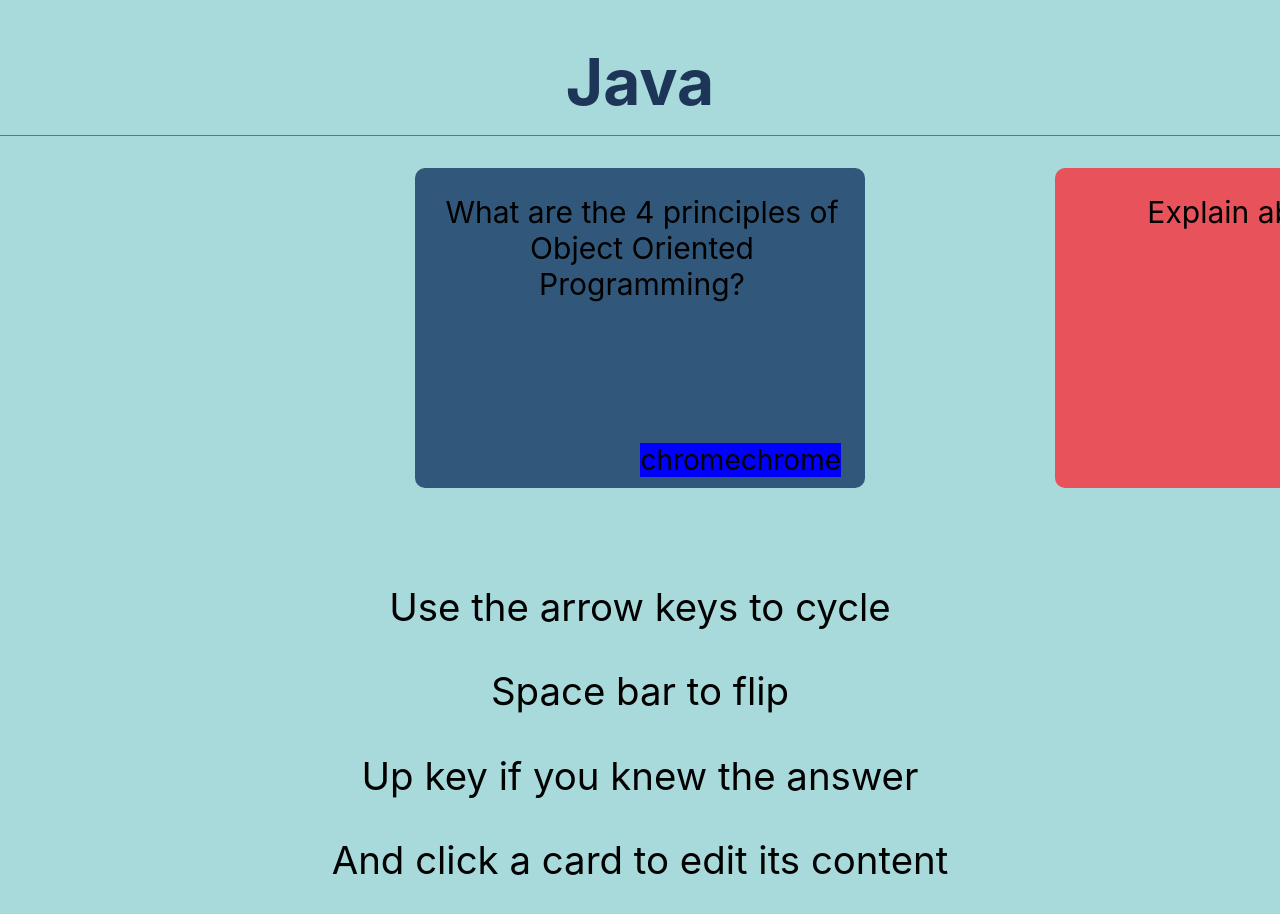
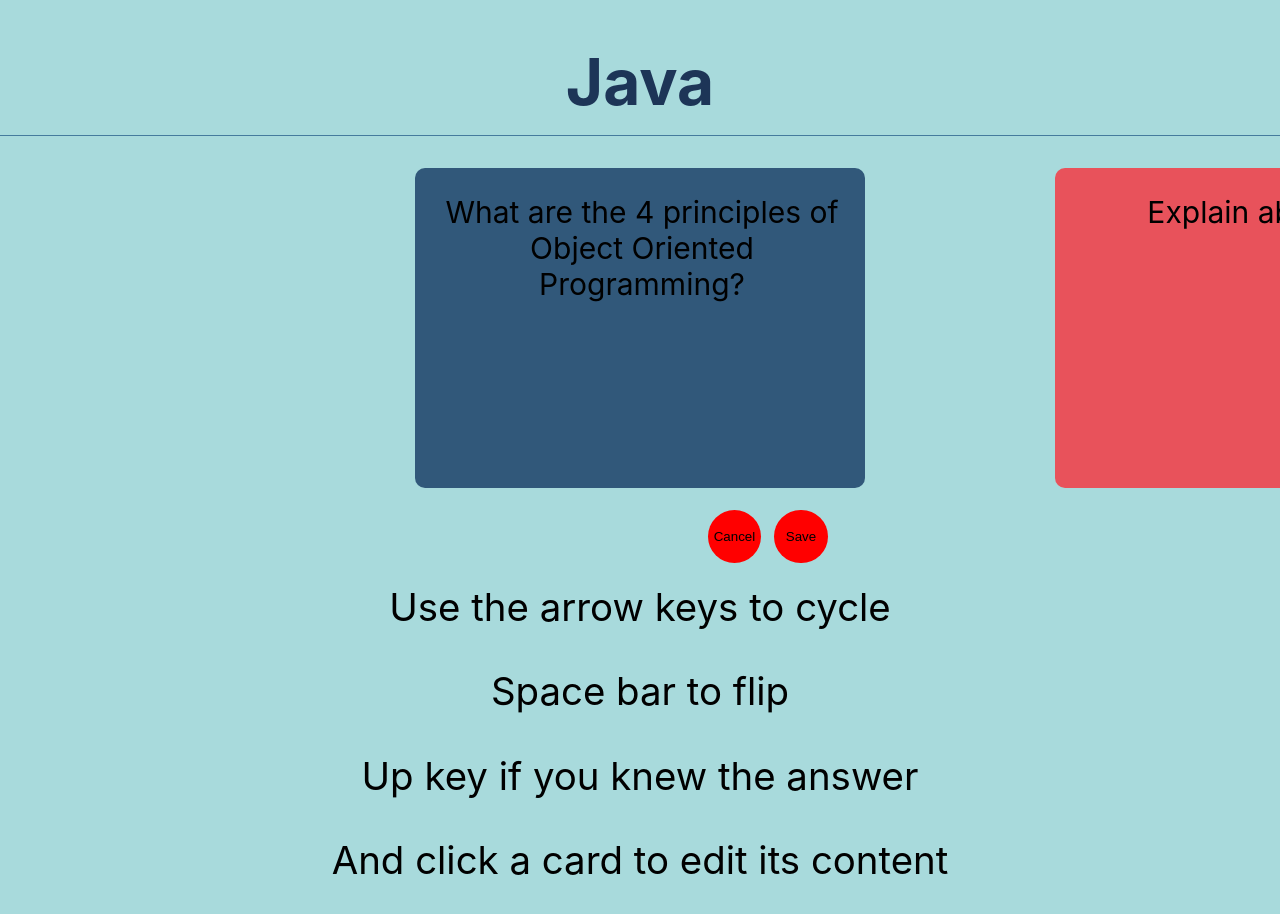
Before and after one commit to michael-mcmasters/Notecards, a React (Create React App) app: page / in a window 1280 px wide. Shown: the top 914 px of the page. Built offline with nearby package versions, Linux system fonts and the light colour scheme.

Commit message:
Use different button depending on browser being used

```diff
--- a/src/components/CardContainers/Button.js
+++ b/src/components/CardContainers/Button.js
@@ -4,14 +4,6 @@ const { detect } = require('detect-browser');
 
 const Button = ({ buttonText, transitionDelay, onClick, userEditingCardText }) => {
   const [clicked, setClicked] = useState(false);
-
-  const browser = detect();
-  if (browser) {
-    console.log(browser.name);
-    console.log(browser.version);
-    console.log(browser.os);
-  }
-
 
   useEffect(() => {
     if (userEditingCardText) {
@@ -24,27 +16,57 @@ const Button = ({ buttonText, transitionDelay, onClick, userEditingCardText }) =
     onClick();
   }
 
+  const browser = detect();
   if (browser.name === "safari") {
-    return <div style={{ backgroundColor: "red" }}>safari</div>
-  } else {
-    return <div style={{ backgroundColor: "blue" }}>chrome</div>
-  }
-
     return (
       <div>
-      <StyledButton
+        <ButtonSafari
           onClick={handleOnClick}
           clicked={clicked}
           userEditingText={userEditingCardText}
           transitionDelay={transitionDelay}
         >
           {buttonText}
-      </StyledButton>
+        </ButtonSafari>
       </div>
-  );
+    )
+  } else {
+    return (
+      <div>
+        <ButtonChrome
+          onClick={handleOnClick}
+          clicked={clicked}
+          userEditingText={userEditingCardText}
+          transitionDelay={transitionDelay}
+        >
+          {buttonText}
+        </ButtonChrome>
+      </div>
+    )
+  }
 };
 
-const StyledButton = styled.button`
+const ButtonChrome = styled.button`
+  position: relative;
+  border: none;
+  width: 4em;
+  height: 4em;
+  margin-bottom: 3em;
+  margin-right: 1em;
+  border-radius: 100px;
+  background-color: ${props => props.clicked ? "green" : "red"};
+
+  bottom: ${props => props.userEditingText ? "1em" : "-5em"};
+  transition: bottom 0.4s cubic-bezier(0.175, 0.885, 0.32, 1.275);
+  transition-delay: ${props => props.transitionDelay};
+  cursor: pointer;
+
+  &:focus {
+    outline: none;
+  }
+`;
+
+const ButtonSafari = styled.button`
   position: relative;
   border: none;
   width: 4em;
```
Lines whose indentation alone changed are shown as unchanged.
